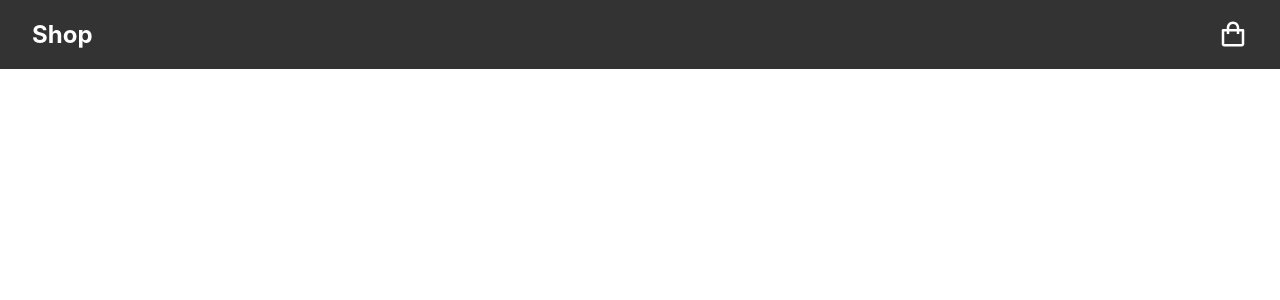
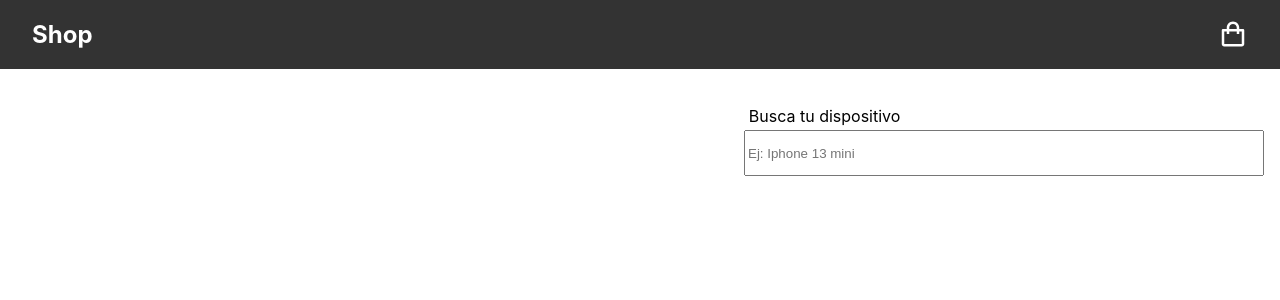
Before and after one commit to JessicaMeleroDev/prueba-tecnica, a React (Create React App) app: page / in a window 1280 px wide. Shown: the top 300 px of the page. Built offline with nearby package versions, Linux system fonts and the light colour scheme.

Commit message:
Creado buscador

```diff
--- /dev/null
+++ b/src/components/products/ProductList.css
@@ -0,0 +1,6 @@
+.container-search{
+  display: flex;
+  flex-direction: column;
+  justify-content: center;
+  margin: 1rem 0.5rem 0 0;
+}
--- /dev/null
+++ b/src/components/products/ProductList.jsx
@@ -0,0 +1,16 @@
+import React, { Fragment } from 'react'
+import Search from '../ui/Search';
+
+import './ProductList.css'
+
+const ProductList = () => {
+    return (
+        <Fragment>
+            <div className="container-search">
+                <Search />
+            </div>
+        </Fragment>
+    )
+}
+
+export default ProductList;
--- /dev/null
+++ b/src/components/ui/Search.css
@@ -0,0 +1,15 @@
+.container-search {
+    display: flex;
+    align-items: flex-end;
+}
+
+.search{
+    width: 40vw;
+    height: 5vh;
+}
+
+label {
+    display: flex;
+    align-self: flex-start;
+    padding: 0.3rem;
+}
--- /dev/null
+++ b/src/components/ui/Search.jsx
@@ -0,0 +1,18 @@
+import React from 'react';
+import './Search.css';
+
+const Search = () => {
+    return (
+        <div className="container-search">
+            <label>Busca tu dispositivo</label>
+            <input
+            type="text"
+            id="buscador"
+            className="search"
+            placeholder="Ej: Iphone 13 mini"
+             />
+        </div>
+    )
+}
+
+export default Search;
--- a/src/pages/Home.jsx
+++ b/src/pages/Home.jsx
@@ -1,10 +1,12 @@
 import React from 'react'
+import ProductList from '../components/products/ProductList';
 import Header from '../components/ui/Header';
 
 export const Home = () => {
     return (
         <div>
             <Header />
+            <ProductList />
         </div>
     )
 }
```
